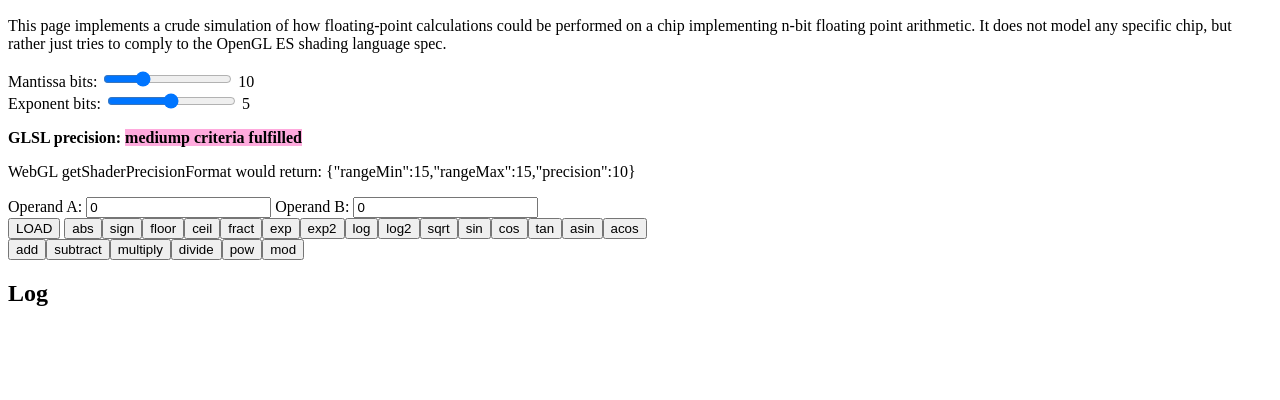
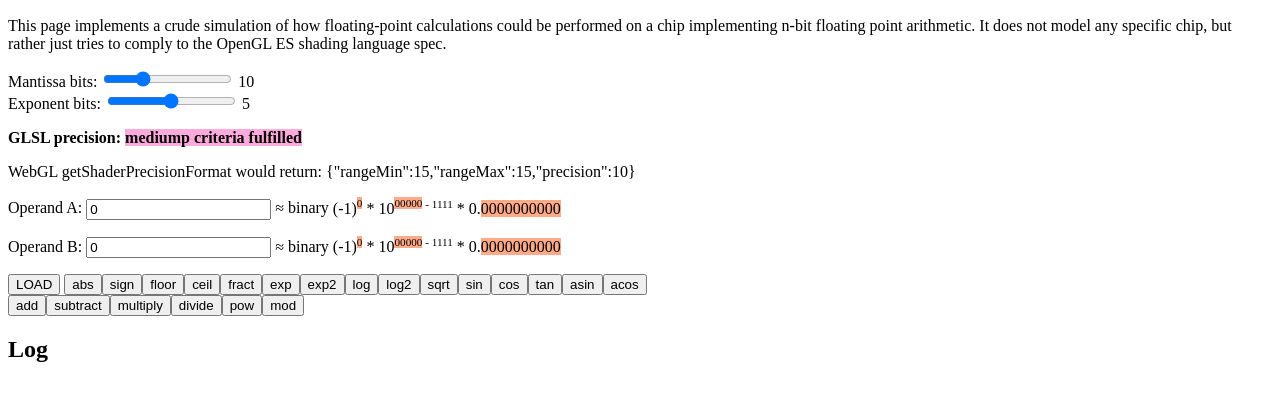
Before and after one commit to Oletus/float16-simulator.js, a plain HTML site: page index.html in a window 1280 px wide. Shown: the part 96-496 px from the top of the page. Drawn offline with Linux system fonts and the light colour scheme.

Commit message:
Add binary visualization of the operands

```diff
--- a/index.html
+++ b/index.html
@@ -11,7 +11,7 @@ var changebits = function() {
     exponentShow.textContent = exponentBits.value;
     var mb = parseInt(mantissaBits.value);
     var eb = parseInt(exponentBits.value);
-    ctx = new FloatContext(mb, eb, false);
+    ctx = new FloatContext(mb, eb, false, true);
     // Note: lowp defines precision in absolute terms. So if the maximum exponent is too great,
     // the maximum value that can be represented does not have the required absolute precision.
     // This is likely just a bug in the spec, though.
@@ -20,6 +20,7 @@ var changebits = function() {
     highp.style.display = (mb >= 16 && eb >= 8) ? 'inline' : 'none';
     ieee.style.display = (mb == 23 && eb == 8) ? 'inline' : 'none';
     shaderPrecisionFormat.textContent = JSON.stringify(ctx.getShaderPrecisionFormat());
+    showOperands();
 };
 
 var addOpButtons = function(parent) {
@@ -51,6 +52,7 @@ var addOpButtons = function(parent) {
                 var result = ctx[fnName](a, b);
                 log(fnName, a + ', ' + b, result);
                 operandA.value = result;
+                showOperands();
             }
             parent.appendChild(btn);
         })(fnNames[i]);
@@ -68,6 +70,39 @@ var log = function(fnName, args, result) {
 var start = function() {
     changebits();
     addOpButtons(document.getElementById('buttons'));
+    window.setInterval(showOperands, 100);
+};
+
+var showOperand = function(a, parent) {
+    if (isNaN(a)) {
+        parent.innerHTML = 'NaN (' + ctx.nanBitString() + ')';
+        return;
+    }
+    parent.innerHTML = "";
+    var sign = document.createElement('span');
+    sign.classList.add('signBit');
+    var exp = document.createElement('span');
+    exp.classList.add('exponent');
+    var expBits = document.createElement('span');
+    expBits.classList.add('exponentBits');
+    var mantissa = document.createElement('span');
+    mantissa.classList.add('mantissaBits');
+
+    var parts = ctx.toBitStrings(a);
+
+    sign.textContent = parts.sign;
+    parent.appendChild(document.createTextNode('(-1)'));
+    parent.appendChild(sign);
+
+    parent.appendChild(document.createTextNode(' * 10'));
+    expBits.textContent = parts.exponent;
+    exp.appendChild(expBits);
+    exp.appendChild(document.createTextNode(' - ' + parts.exponentBias));
+    parent.appendChild(exp);
+
+    parent.appendChild(document.createTextNode(' * ' + (parts.isZero ? '0' : '1') + '.'));
+    mantissa.textContent = parts.mantissa;
+    parent.appendChild(mantissa);
 };
 
 var loadOperands = function() {
@@ -75,14 +110,33 @@ var loadOperands = function() {
     var result = ctx.fr(a);
     log("LOAD", a, result);
     operandA.value = result;
+    showOperand(result, aBreakdown);
     var b = parseFloat(operandB.value);
     var result = ctx.fr(b);
     if (b !== a) {
         log("LOAD", b, result);
     }
     operandB.value = result;
+    showOperand(result, bBreakdown);
 };
+
+var showOperands = function() {
+    var a = parseFloat(operandA.value);
+    showOperand(a, aBreakdown);
+    var b = parseFloat(operandB.value);
+    showOperand(b, bBreakdown);
+};
+
 </script>
+<style>
+.signBit, .exponent {
+    vertical-align: super;
+    font-size: 70%;
+}
+.signBit, .exponentBits, .mantissaBits {
+    background-color: #fa8;
+}
+</style>
 </head>
 <body onload="start()">
 <h1>Mediump float calculator</h1>
@@ -107,11 +161,18 @@ GLSL precision:
 <p>
 WebGL getShaderPrecisionFormat would return: <span id="shaderPrecisionFormat"></span>
 </p>
+<p>
 Operand A:
 <input type="number" id="operandA" value="0"></input>
+&#8776; binary <span id="aBreakdown" class="breakdown"></span>
+</p>
+<p>
 Operand B:
 <input type="number" id="operandB" value="0"></input>
-<br>
+&#8776; binary <span id="bBreakdown" class="breakdown"></span>
+</p>
+<p>
+</p>
 <div id="buttons">
 <input type="button" value="LOAD" onclick="loadOperands()"></input>
 </div>
--- a/mediump-float.js
+++ b/mediump-float.js
@@ -25,11 +25,16 @@ var getNumberParts = function(x) {
     };
 };
 
+var exponentBias = function(exponentBits) {
+    var possibleExponents = Math.pow(2, exponentBits);
+    return possibleExponents / 2 - 1;
+};
+
 var maxNormalExponent = function(exponentBits) {
     var possibleExponents = Math.pow(2, exponentBits);
-    var exponentBias = possibleExponents / 2 - 1;
+    var bias = exponentBias(exponentBits);
     var allExponentBitsOne = possibleExponents - 1;
-    return (allExponentBitsOne - 1) - exponentBias;
+    return (allExponentBitsOne - 1) - bias;
 };
 
 /**
@@ -73,11 +78,11 @@ var froundBits = function(src, mantissaBits, exponentBits, clampToInf, flushSubn
     var parts = getNumberParts(src);
     // TODO: Customizable rounding (this is now round-to-zero)
     var mantissaRounded = Math.floor(parts.mantissa * possibleMantissas) / possibleMantissas;
-    if (parts.exponent < -maxNormalExponent(exponentBits)) {
+    if (parts.exponent + exponentBias(exponentBits) <= 0) {
         if (flushSubnormal) {
             return Math.pow(-1, parts.sign) * 0;
         } else {
-            while (parts.exponent < -maxNormalExponent(exponentBits)) {
+            while (parts.exponent + exponentBias(exponentBits) <= 0) {
                 parts.exponent += 1;
                 mantissaRounded = Math.floor(mantissaRounded / 2 * possibleMantissas) / possibleMantissas;
                 if (mantissaRounded === 0) {
@@ -146,6 +151,37 @@ var FloatContext = function(mantissaBits, exponentBits, clampToInf, flushSubnorm
     };
     this.isSubnormal = function(x) {
         return isSubnormal(x, mantissaBits, exponentBits);
+    };
+    this.toBitStrings = function(original) {
+        var x = this.fr(original);
+        var parts = getNumberParts(x);
+        var exponentBitRepr = (parts.exponent + exponentBias(exponentBits)).toString(2);
+        var mantissaBitRepr = (parts.mantissa * Math.pow(2, mantissaBits)).toString(2).substring(1);
+        var isZero = parts.exponent === -1023;
+        if (isZero) {
+            exponentBitRepr = '';
+            mantissaBitRepr = '';
+        }
+        while (exponentBitRepr.length < exponentBits) {
+            exponentBitRepr = '0' + exponentBitRepr;
+        }
+        while (mantissaBitRepr.length < mantissaBits) {
+            mantissaBitRepr = '0' + mantissaBitRepr;
+        }
+        return {
+            sign: String(parts.sign),
+            exponent: exponentBitRepr,
+            mantissa: mantissaBitRepr,
+            exponentBias: exponentBias(exponentBits).toString(2),
+            isZero: isZero
+        };
+    };
+    this.nanBitString = function() {
+        var bitString = '';
+        while (bitString.length < exponentBits + mantissaBits + 1) {
+            bitString += '1';
+        }
+        return bitString;
     };
 };
 
```
